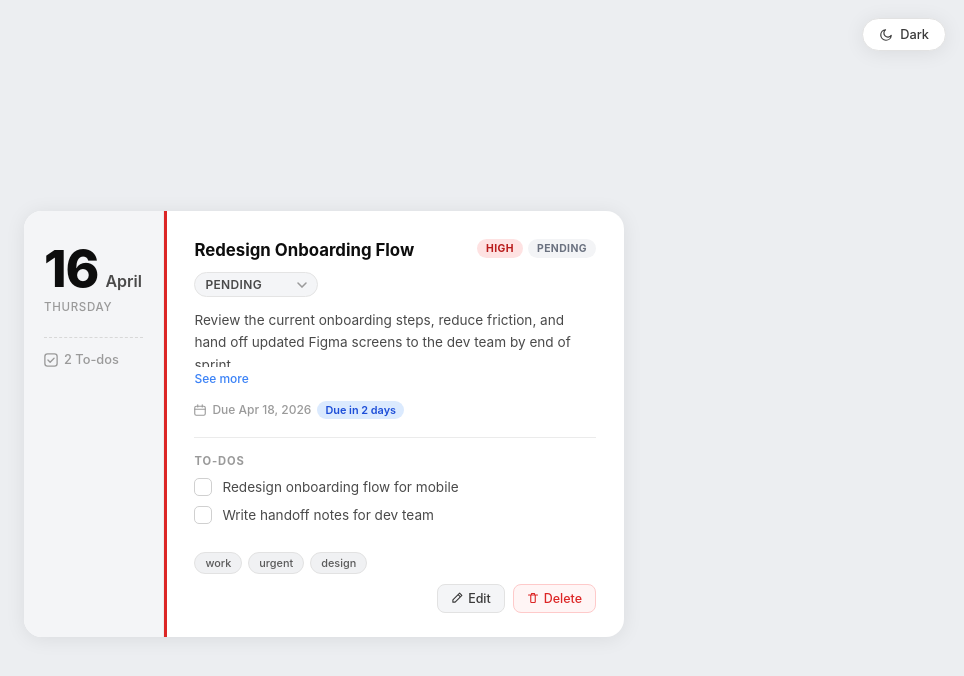
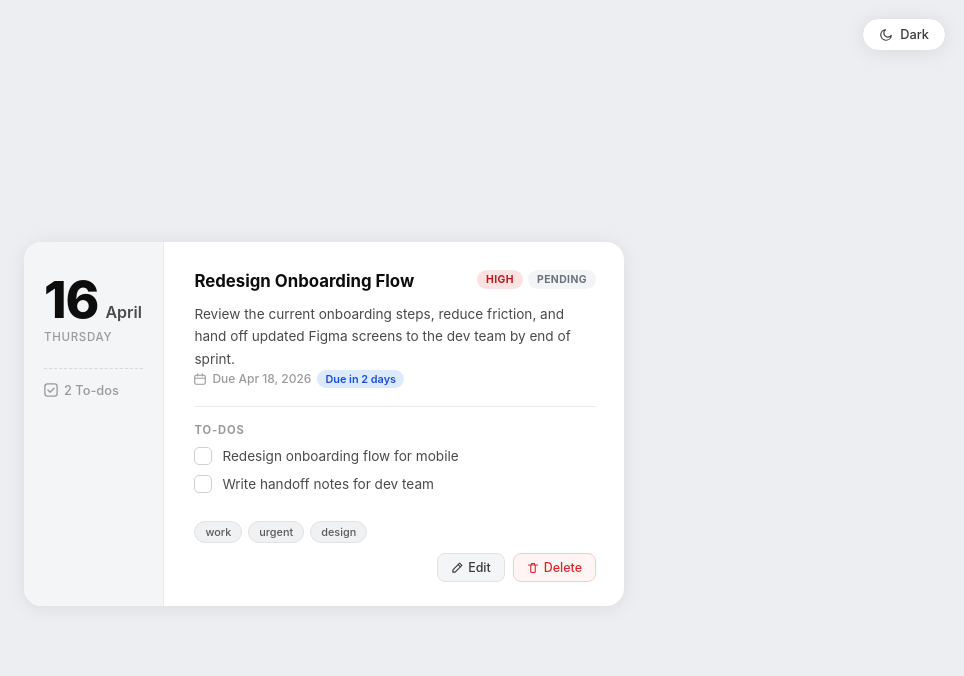
Before and after one commit to Demiomotee/To-do-card, a website with bundled scripts: page index.html in a window 1280 px wide. Shown: the whole page, without its empty margins (316-1280 px from the left). Built offline with nearby package versions, Linux system fonts and the light colour scheme.

Commit message:
Add edit modal and update todo card information
Added an edit modal and updated the todo card details.

```diff
--- a/index.html
+++ b/index.html
@@ -6,8 +6,12 @@
   <title>Todo Card</title>
   <link rel="stylesheet" href="style.css" />
 </head>
+
+<div id="edit-modal" class="modal hidden">
+  <div class="modal-content" id="modal-content"></div>
+</div>
+
 <body>
-
   <button class="theme-toggle" id="theme-toggle" aria-label="Toggle dark mode">
     <svg id="icon-moon" width="14" height="14" viewBox="0 0 24 24" fill="none" aria-hidden="true">
       <path d="M21 12.79A9 9 0 1111.21 3a7 7 0 109.79 9.79z" stroke="currentColor" stroke-width="2" stroke-linecap="round" stroke-linejoin="round"/>
@@ -19,15 +23,15 @@
     <span id="toggle-label">Dark</span>
   </button>
 
+
   <article data-testid="test-todo-card" id="todo-card" aria-labelledby="todo-title">
-
     <div class="left-panel">
       <div class="date-block">
         <div class="date-top-row">
-          <span id="live-day-number" class="day-number">15</span>
+          <span id="live-day-number" class="day-number">11</span>
           <span id="live-day-month" class="day-month">April</span>
         </div>
-        <span id="live-day-name" class="day-name">Tuesday</span>
+        <span id="live-day-name" class="day-name">Saturday</span>
       </div>
       <hr class="left-divider" />
       <div class="todo-count">
@@ -40,62 +44,26 @@
     </div>
 
     <div class="right-panel">
-
-      <!-- Priority indicator bar -->
-      <div data-testid="test-todo-priority-indicator" id="priority-indicator" class="priority-indicator priority-high-bar"></div>
-
       <div class="card-top">
         <h2 id="todo-title" data-testid="test-todo-title">Redesign Onboarding Flow</h2>
         <div class="badges">
-          <span data-testid="test-todo-priority" id="priority-badge" class="badge priority-high" aria-label="Priority: High">High</span>
+          <span data-testid="test-todo-priority" class="badge priority-high" aria-label="Priority: High">High</span>
           <span data-testid="test-todo-status" id="todo-status" class="badge status-pending" aria-label="Status: Pending">Pending</span>
         </div>
       </div>
 
-      <!-- Status control -->
-      <div class="status-control-wrap">
-        <label for="status-control" class="sr-only">Task status</label>
-        <select
-          data-testid="test-todo-status-control"
-          id="status-control"
-          class="status-select"
-          aria-label="Change task status"
-        >
-          <option value="Pending">Pending</option>
-          <option value="In Progress">In Progress</option>
-          <option value="Done">Done</option>
-        </select>
-      </div>
-
-      <!-- Description with expand/collapse -->
-      <div class="desc-wrap">
-        <div
-          data-testid="test-todo-collapsible-section"
-          id="collapsible-section"
-          class="desc-collapsible collapsed"
-        >
-          <p data-testid="test-todo-description" id="todo-desc" class="desc">
-            Review the current onboarding steps, reduce friction, and hand off
-            updated Figma screens to the dev team by end of sprint.
-          </p>
-        </div>
-        <button
-          data-testid="test-todo-expand-toggle"
-          id="expand-toggle"
-          class="expand-btn"
-          aria-expanded="false"
-          aria-controls="collapsible-section"
-        >See more</button>
-      </div>
+      <p data-testid="test-todo-description" class="desc">
+        Review the current onboarding steps, reduce friction, and hand off
+        updated Figma screens to the dev team by end of sprint.
+      </p>
 
       <div class="meta-row">
         <svg width="12" height="12" viewBox="0 0 16 16" fill="none" aria-hidden="true" class="meta-icon">
           <rect x="1" y="3" width="14" height="12" rx="2" stroke="currentColor" stroke-width="1.5"/>
           <path d="M5 1v3M11 1v3M1 7h14" stroke="currentColor" stroke-width="1.5" stroke-linecap="round"/>
         </svg>
-        <time data-testid="test-todo-due-date" id="due-date-display" datetime="2026-04-18T17:00:00Z">Due Apr 18, 2026</time>
+        <time data-testid="test-todo-due-date" datetime="2026-04-18T17:00:00Z">Due Apr 18, 2026</time>
         <span data-testid="test-todo-time-remaining" id="time-remaining" aria-live="polite" class="time-chip time-future">--</span>
-        <span data-testid="test-todo-overdue-indicator" id="overdue-indicator" class="overdue-badge hidden" aria-live="polite">Overdue</span>
       </div>
 
       <hr class="section-divider" />
@@ -127,6 +95,7 @@
           <li data-testid="test-todo-tag-urgent">urgent</li>
           <li>design</li>
         </ul>
+
         <div class="footer-btns">
           <button data-testid="test-todo-edit-button" id="btn-edit" class="btn-edit" aria-label="Edit task">
             <svg width="12" height="12" viewBox="0 0 16 16" fill="none" aria-hidden="true">
@@ -146,6 +115,7 @@
     </div>
   </article>
 
+
   <div id="alert-banner" class="alert-banner" role="alert" aria-live="polite">
     <span id="alert-msg"></span>
     <button id="alert-close" aria-label="Close alert">
```
